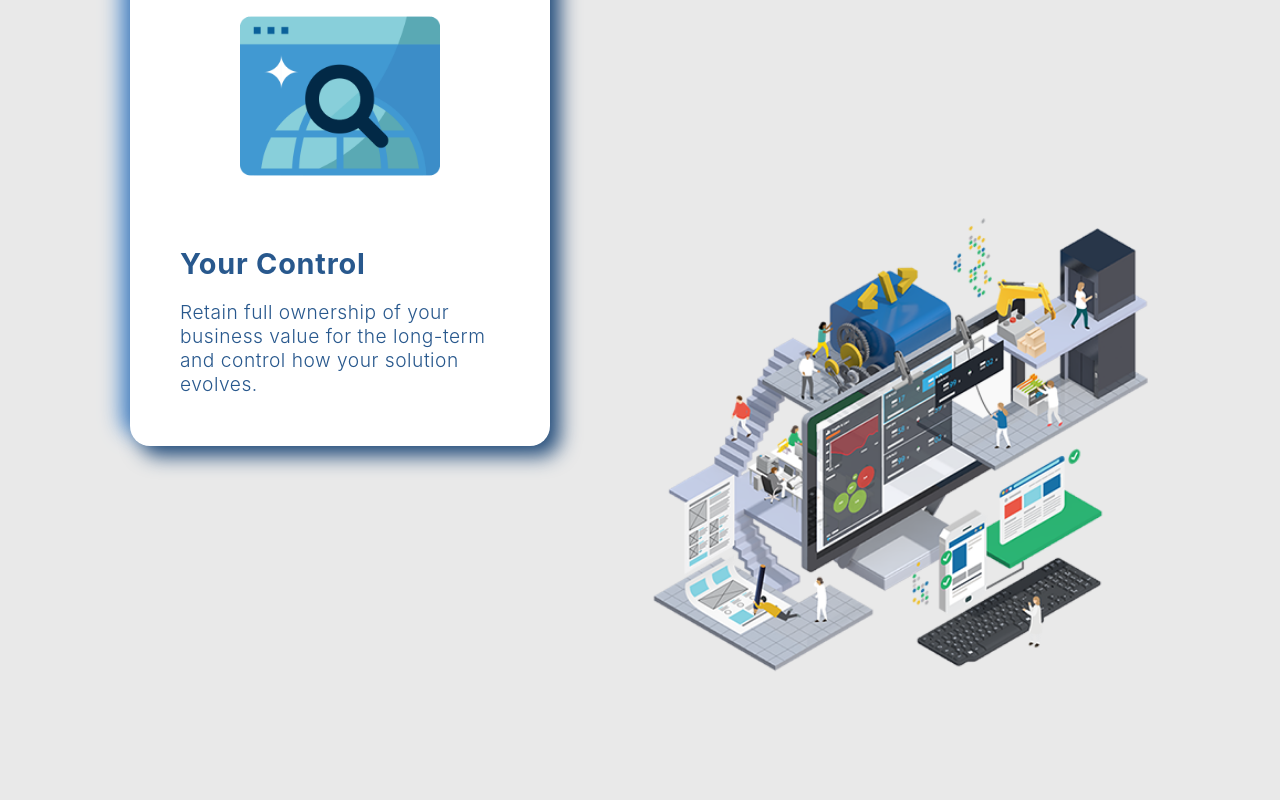
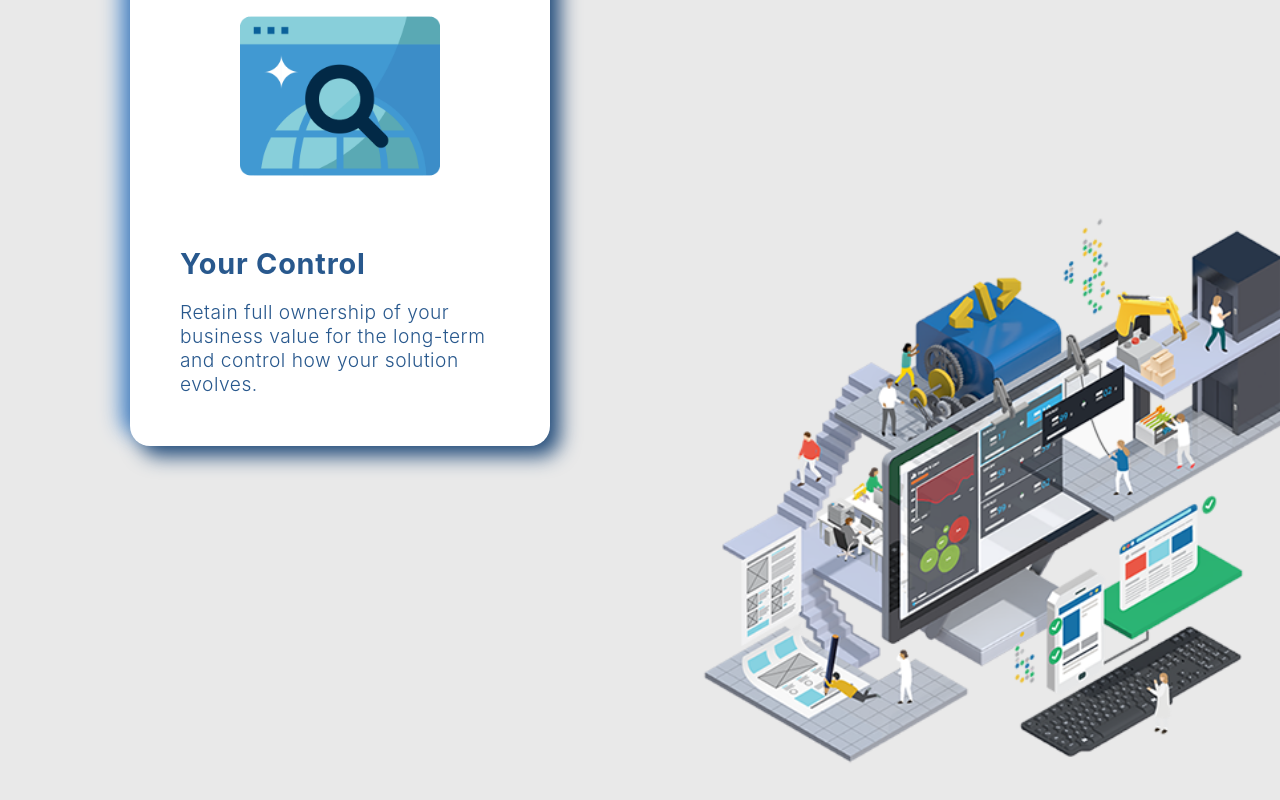
Before and after one commit to MilanP5G/weareadaptive.com, a React (Create React App) app: page / in a window 1280 px wide. Shown: the part 2082-2882 px from the top of the page. Built offline with nearby package versions, Linux system fonts and the light colour scheme.

Commit message:
adjusted size of product image

```diff
--- a/src/styling/main.css
+++ b/src/styling/main.css
@@ -172,9 +172,9 @@ body {
 .origin-box .origin-products .code-factory {
   position: relative;
   float: left;
-  width: 500px;
+  width: 600px;
   bottom: 100px;
-  left: 100px;
+  left: 150px;
 }
 
 .origin-box .origin-products .origin-products-igs {
```
